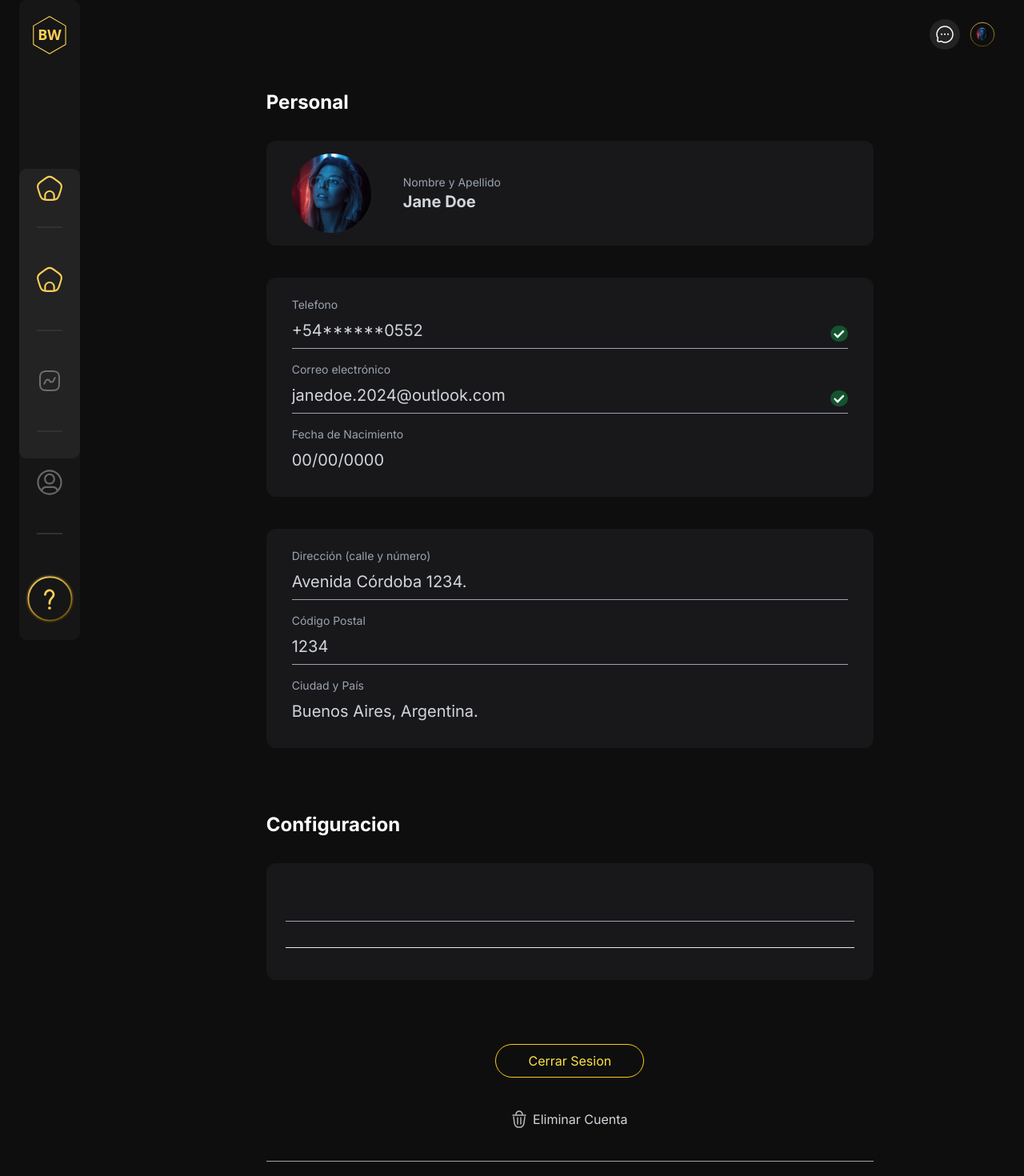
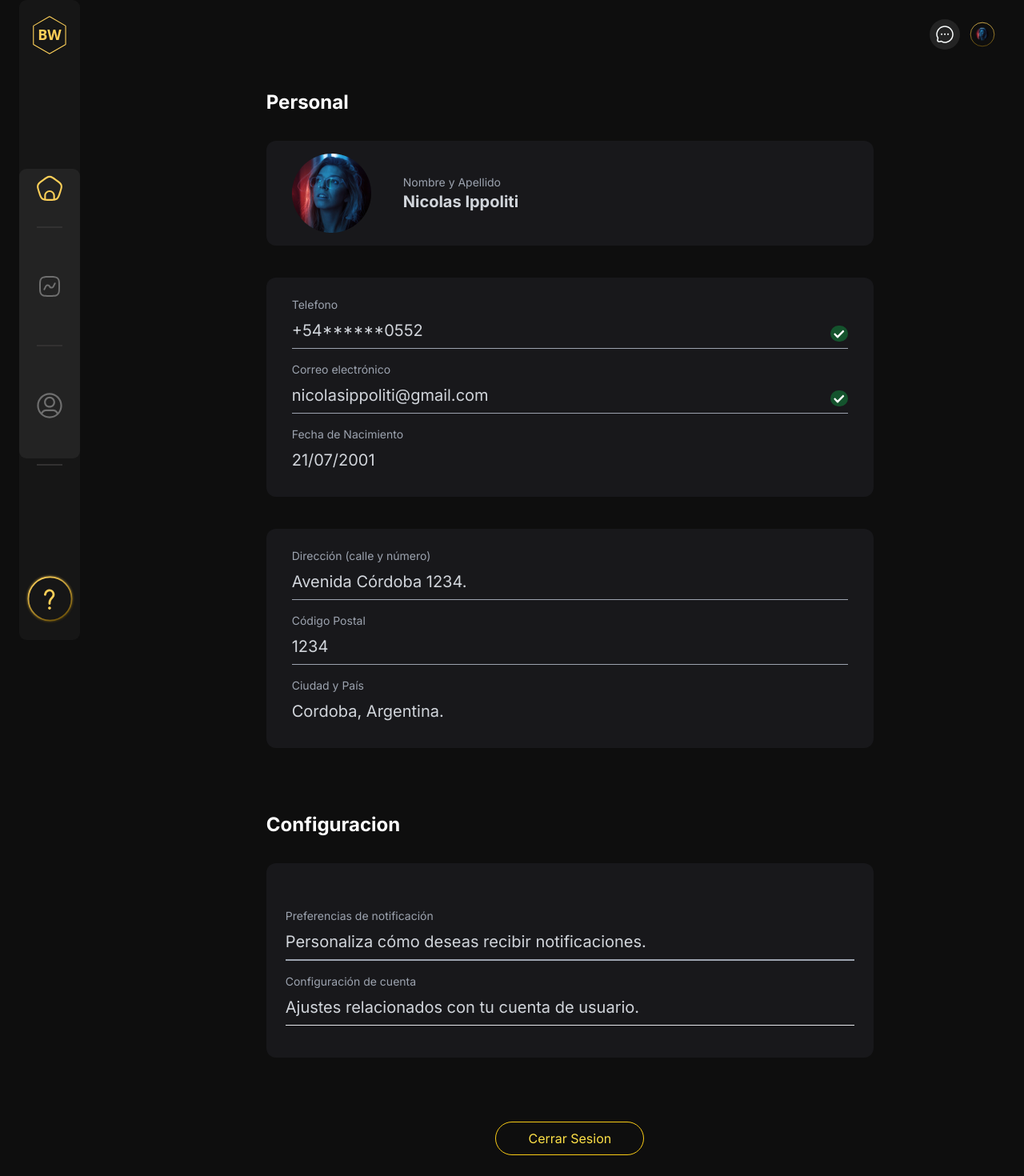
Before and after one commit to AheverMateo/BeeWallet, a React (Vite) app in the folder Front/: page /user in a window 1280 px wide. Shown: the top 1470 px of the page at 80% size. Built offline with nearby package versions, Linux system fonts and the light colour scheme; the HTML template or start-up script is replaced by a standard one.

Commit message:
cambios en el user

```diff
--- a/Front/src/App.jsx
+++ b/Front/src/App.tsx
@@ -5,6 +5,7 @@ import {
   RouterProvider,
 } from "react-router-dom";
 import Home from "./app/home";
+// import LandingPage from "./app/LandingPage";
 import Dashboard from "./app/dashboard";
 import Login from "./app/login";
 import Register from "./app/register";
@@ -19,7 +20,7 @@ import Register5 from "./app/Register/Register5";
 import Register3 from "./app/Register/Register3";
 import Register18 from "./app/Register/Register18";
 import Register21 from "./app/Register/Register21";
-import Register8 from "./app/Register/Register8";
+//import Register8 from "./app/Register/Register8";
 import Register9 from "./app/Register/Register9";
 
 const router = createBrowserRouter(
@@ -32,9 +33,9 @@ const router = createBrowserRouter(
           element={<Home />}
           errorElement={<div>404</div>}
         />
+        {/* <Route index element={<LandingPage />} /> */}
         <Route path="/login" element={<Login />} />
           <Route path="/Register7" element={<Register7/>} />
-          <Route path="/Register8" element={<Register8/>} />
           <Route path="/Register9" element={<Register9/>} />
         <Route path="/user" element={<User />} />
         <Route path="/register" element={<Register />} />
--- a/Front/src/app/dashboard/SideBarFooter.tsx
+++ b/Front/src/app/dashboard/SideBarFooter.tsx
@@ -10,18 +10,12 @@ const SideBarFooter = () => {
         <section className="rounded-[0.5625rem] max-md:mt-4
         md:w-[4.75rem] md:h-[28.06rem] flex max-sm:flex-row md:flex-col  items-center justify-between p-2">
         <br />
-        <button className='flex items-center md:h-[9.37rem] border-t-2 border-[#323131]'>
-          <Link to={"/dashborard"}className="size-[2rem] ">
-          <img src="/icons/Home 3.svg" alt="Home" className="object-cover size-[2rem]" />
-        </Link>
-        </button>
-
         <button className='flex items-center border-y-2 border-[#323131] md:h-[9.37rem]'>
         <Link to={"/statistics"} className="size-[2rem] ">
           <img src="/icons/Activity 2.svg" alt="Statistics" className="object-cover hover:text-[#FCCF58] size-[2rem]" />
         </Link>
         </button>
-        <button className='flex items-center justify-center md:h-[9.37rem] border-b-2 border-[#323131]'>
+        <button className='flex items-center justify-center md:h-[9.30rem] border-b-2 border-[#323131]'>
         <Link to={"/user"} className="size-[2rem] ">
           <img
             src="/icons/Profile Circle.svg"
--- a/Front/src/app/ui/user.tsx
+++ b/Front/src/app/ui/user.tsx
@@ -4,8 +4,10 @@ import discard from "../../assets/icons/discard.svg";
 import visto from "../../assets/icons/visto.svg";
 import logo from "../../assets/icons/Logo.svg";
 import HeaderR from "../../app/dashboard/HeadR";
+import { Link } from "react-router-dom";
 
 const User = () => {
+
   return (
     <div className="flex ">
       <div className="ml-6 fixed">
@@ -18,7 +20,7 @@ const User = () => {
             <img className="ml-2" src={imgUser} alt="" />
             <div className=" flex flex-col ml-10 justify-center">
               <h4 className=" text-gray-400 text-sm">Nombre y Apellido</h4>
-              <p className="text-gray-300 text-xl font-bold">Jane Doe</p>
+              <p className="text-gray-300 text-xl font-bold">Nicolas Ippoliti</p>
             </div>
           </div>
 
@@ -38,7 +40,7 @@ const User = () => {
             </h4>
             <div className="flex justify-between">
               <p className="text-gray-300 text-xl mb-2">
-                janedoe.2024@outlook.com
+                nicolasippoliti@gmail.com
               </p>
               <img
                 className="rounded-full py-1 px-1 h-5 mt-2 bg-green-900"
@@ -50,7 +52,7 @@ const User = () => {
             <h4 className="text-gray-400 text-sm mt-4 mb-2">
               Fecha de Nacimiento
             </h4>
-            <p className="text-gray-300 text-xl mb-2">00/00/0000</p>
+            <p className="text-gray-300 text-xl mb-2">21/07/2001</p>
           </div>
 
           <div className=" flex flex-col w-full rounded-xl px-8 py-6 mt-10 bg-zinc-900">
@@ -64,27 +66,30 @@ const User = () => {
             <hr className="border-gray-400" />
             <h4 className="text-gray-400 text-sm mt-4 mb-2">Ciudad y País</h4>
             <p className="text-gray-300 text-xl mb-2">
-              Buenos Aires, Argentina.
+              Cordoba, Argentina.
             </p>
           </div>
           <div className=" mt-20">
             <h1 className="text-2xl font-bold text-white mb-8">
               Configuracion
             </h1>
-            <div className="  flex flex-col w-full rounded-xl  px-6 py-10  mt-5 bg-zinc-900">
-              <h4 className="text-gray-400 text-sm mt-4 mb-2"></h4>
-              <p className="text-gray-300 text-xl mb-2"></p>
-              <hr className="border-gray-400" />
-              <h4 className="text-gray-400 text-sm mt-4 mb-2"></h4>
-              <p className="text-gray-300 text-xl mb-2"></p>
+            <div className="  flex flex-col w-full rounded-xl  px-6 py-10  mt-2 bg-zinc-900">
+            <h4 className="text-gray-400 text-sm mt-4 mb-2">Preferencias de notificación</h4>
+            <p className="text-gray-300 text-xl mb-2">Personaliza cómo deseas recibir notificaciones.</p>
+            <hr className="border-gray-400" />
+            <hr className="border-gray-400" />
+            <h4 className="text-gray-400 text-sm mt-4 mb-2">Configuración de cuenta</h4>
+            <p className="text-gray-300 text-xl mb-2">Ajustes relacionados con tu cuenta de usuario.</p>
               <hr />
             </div>
           </div>
 
           <div className="flex flex-col justify-center items-center mt-20">
+            <Link to="/">
             <button className="border-yellow-400 border rounded-full px-10 py-2 text-yellow-300">
               Cerrar Sesion
             </button>
+            </Link>
             <div className="mt-10 flex">
               <img className="mr-2" src={discard} alt="" />
               <p className="text-gray-300 cursor-pointer">Eliminar Cuenta</p>
```
